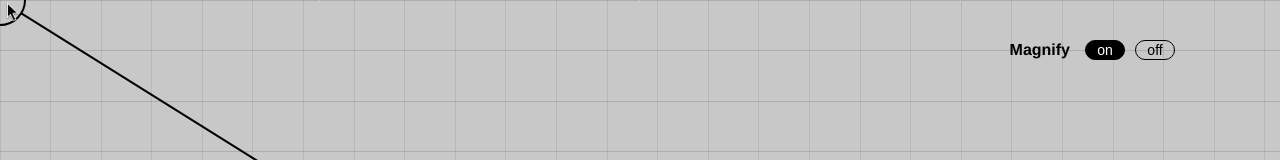
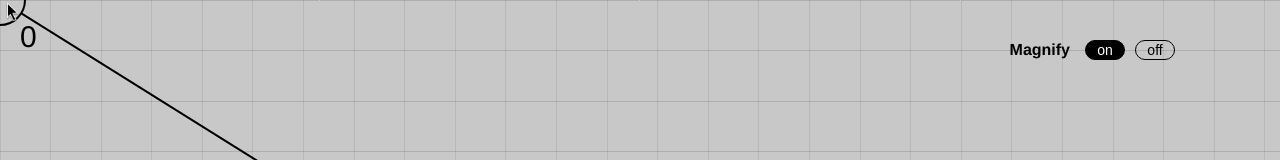
Before and after one commit to caizoryan/funkyfamilytree-project, a Vue app: page / in a window 1280 px wide. Shown: the top 160 px of the page. Built offline with nearby package versions, Linux system fonts and the light colour scheme.

Commit message:
Added time score

```diff
--- a/src/App.vue
+++ b/src/App.vue
@@ -19,9 +19,10 @@
 <div  v-if="unlock" class="congratulations">
   <h1>Congratulations!</h1>
   <p>You unlocked the whole family!</p>
+  <p>Total Time: {{ time }}</p>
   <button class="close" @click="unlock = false" >x</button>
 </div>
-
+<div class="time">{{ time }}</div>
 <div v-if="small" class="incSize">
   <h1>Please increase screen size and refresh</h1>
 </div>
@@ -44,7 +45,10 @@ const boxSize = Math.sqrt(sqrt)
 const border = 100
 const small = ref(false)
 const assignedLocations = [{ x: width / 2 - boxSize, y: height / 2 }, { x: width / 2 + boxSize, y: height / 2 }, { x: width / 2, y: height / 2 + boxSize }, { x: width / 2, y: height / 2 - boxSize }]
-
+const time = ref(0)
+const firstclick = ref(true)
+// eslint-disable-next-line
+var interval
 if (width < 800) {
   small.value = true
 }
@@ -221,6 +225,13 @@ function update (event) {
 }
 
 function releaseConnections (id) {
+  if (firstclick.value === true) {
+    firstclick.value = false
+    // eslint-disable-next-line
+    interval = setInterval(function () {
+      time.value++
+    }, 1000)
+  }
   for (let i = 0; i < ar[id].connections.length; i++) {
     ar[ar[id].connections[i]].display = true
   }
@@ -229,6 +240,9 @@ function releaseConnections (id) {
     if (ar[i].display === false) {
       d = false
     }
+  }
+  if (d === true) {
+    clearInterval(interval)
   }
   unlock.value = d
 }
@@ -305,4 +319,11 @@ provide('magnifyFunction', magnify)
   display: flex;
   background-color: rgb(200, 200, 200);
 }
+
+.time{
+  position: absolute;
+  top: 20px;
+  left: 20px;
+  font-size: 30px;
+}
 </style>
```
Also changed, not shown: 2 other files (tests, documents, lock files or other folders).
